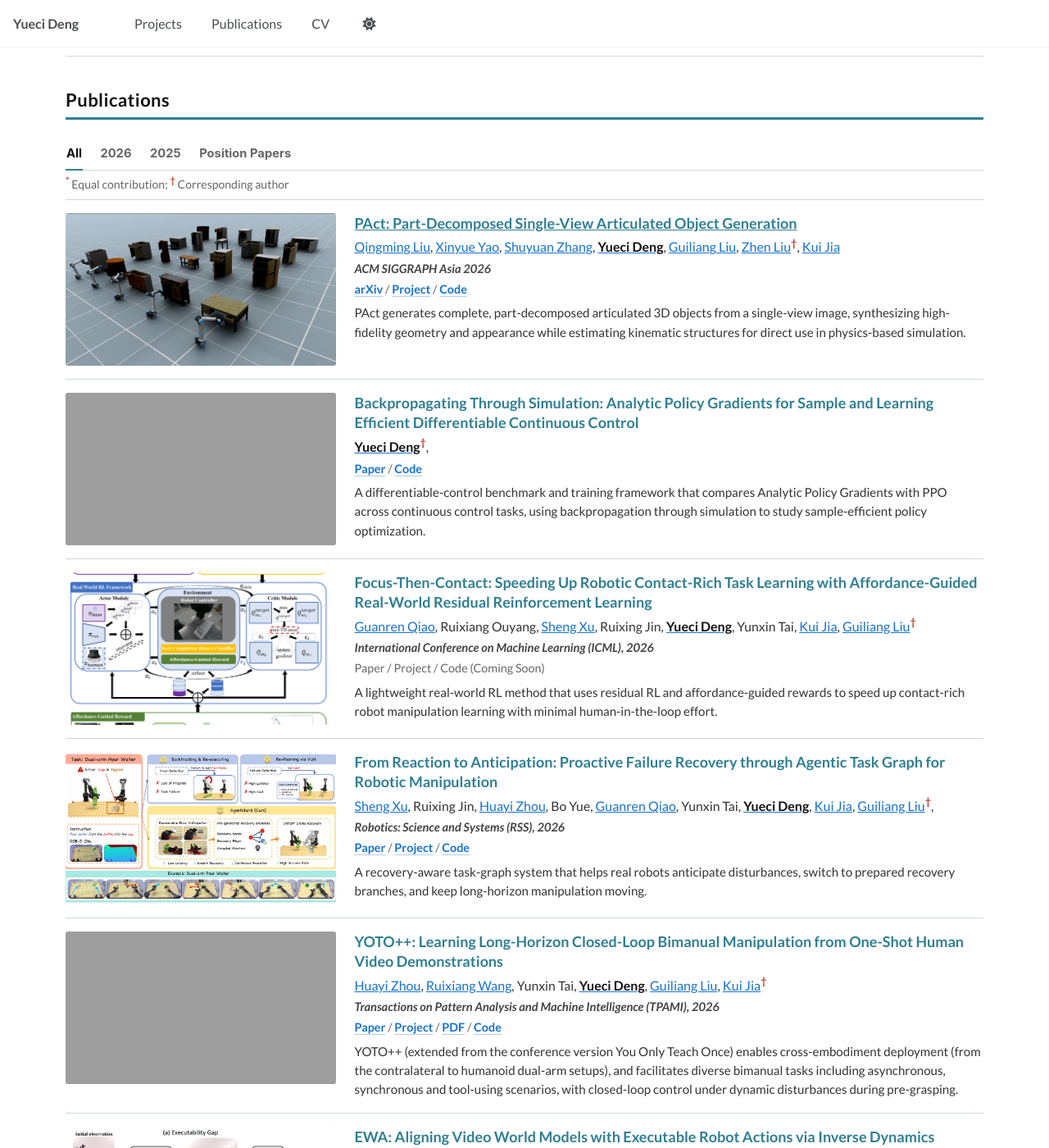
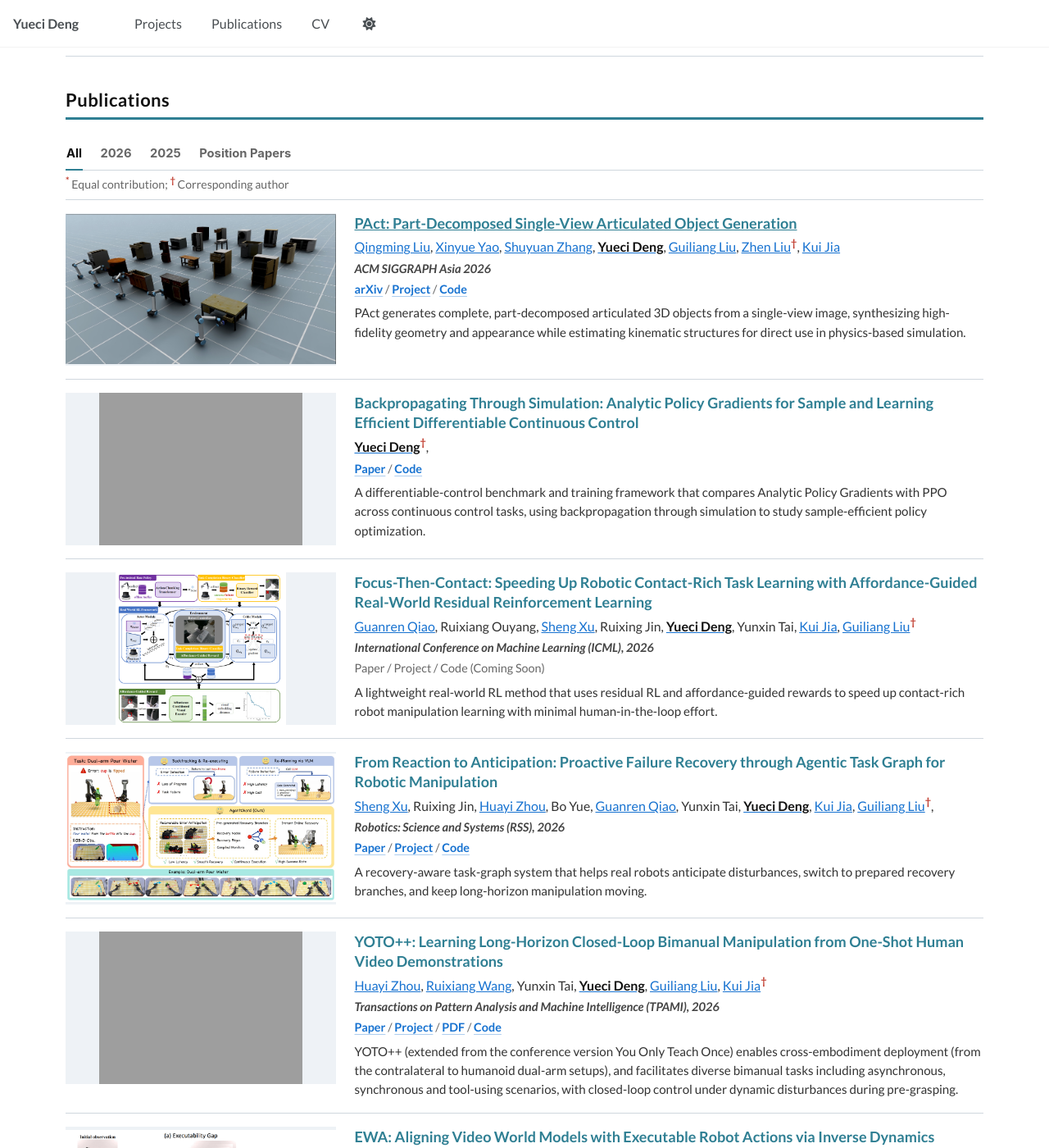
Before and after one commit to yuecideng/yuecideng.github.io, a Jekyll site: the page built from _pages/about.md, in a window 1280 px wide and 1400 px high, scrolled down 1641 px. Shown: the whole window at 82% size. Built offline with Jekyll 4.4.1, drawn with Linux system fonts in a browser that asks for light colours; some web fonts are replaced; a script that is not in the unit is left out; grey boxes are pictures that could not be loaded.

Commit message:
fix: preserve publication image proportions

```diff
--- a/assets/css/custom.css
+++ b/assets/css/custom.css
@@ -354,6 +354,10 @@ sup {
   width: 100%;
 }
 
+.publication-row .card-image img {
+  object-fit: contain;
+}
+
 .project-row .card-image img[alt="Open3D"] {
   background: #ffffff;
   object-fit: contain;
```
Also changed, not shown: test/research-sections.test.js (+11 -0 lines).
